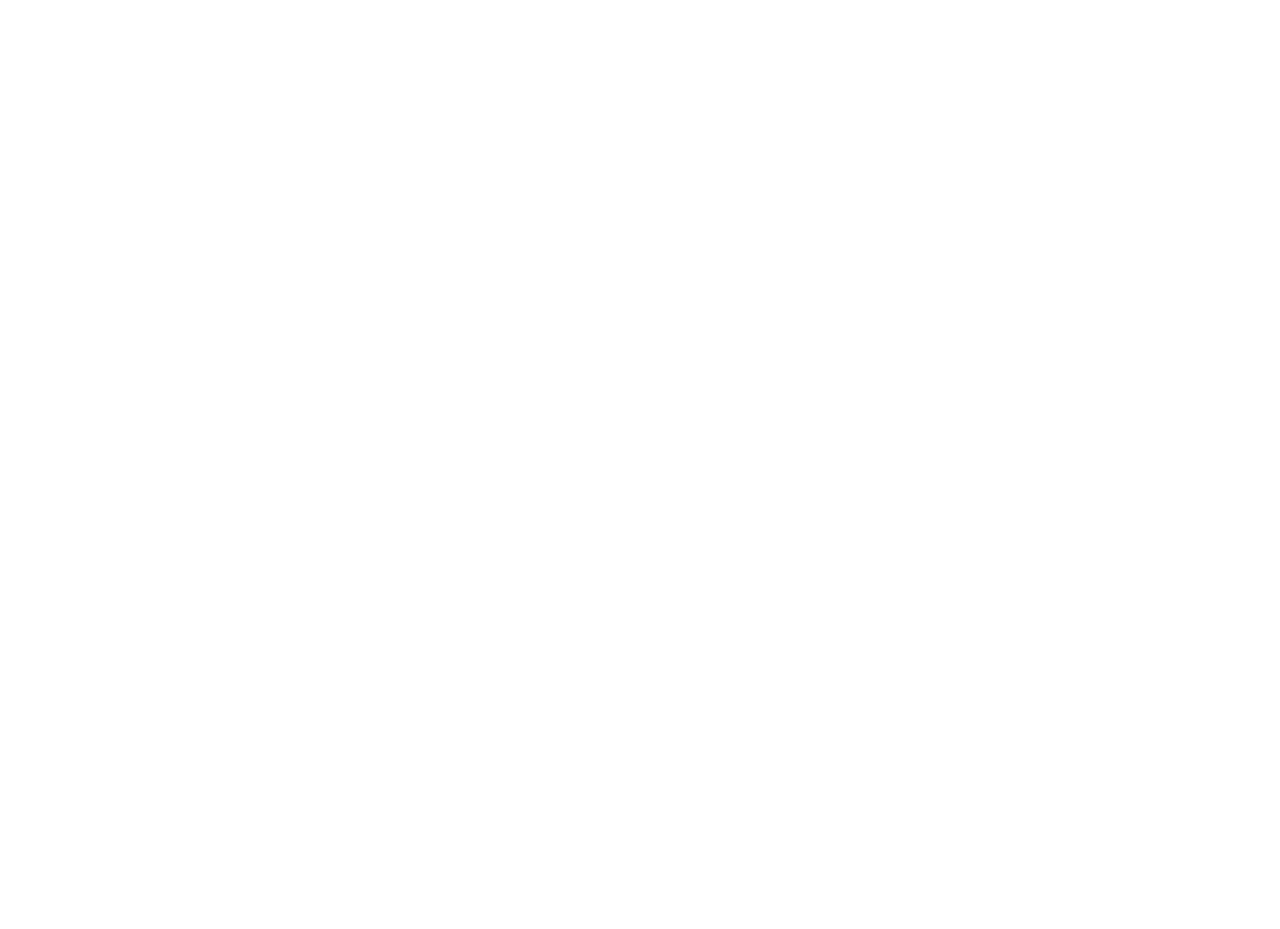
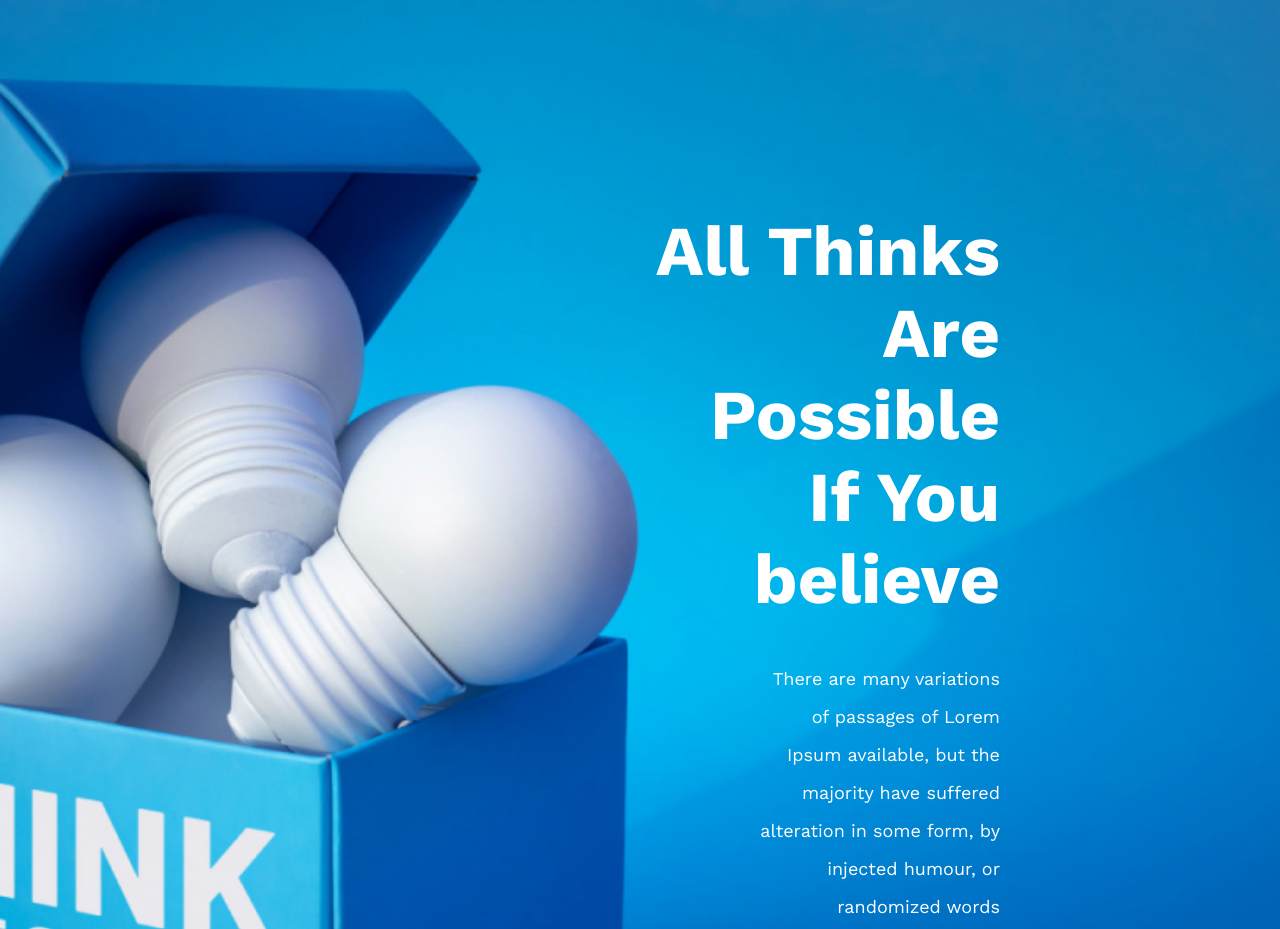
Before and after one commit to leon-dream1/Think_Positive_New-Year, a plain HTML site: page index.html in a window 1280 px wide. Shown: the top 929 px of the page. Drawn offline with nearby package versions, Linux system fonts and the light colour scheme; the site is published under a folder, as on GitHub Pages, so addresses that start at the root find nothing.

Commit message:
image problem solved in deploy

```diff
--- a/styles/style.css
+++ b/styles/style.css
@@ -6,7 +6,7 @@
 
 /* Header Css Style Start*/
 .header{
-    background-image: url("/images/banner/banner3.png");
+    background-image: url("../images/banner/banner3.png");
     background-repeat: no-repeat;
     background-size: cover;
     background-position: center;
```
